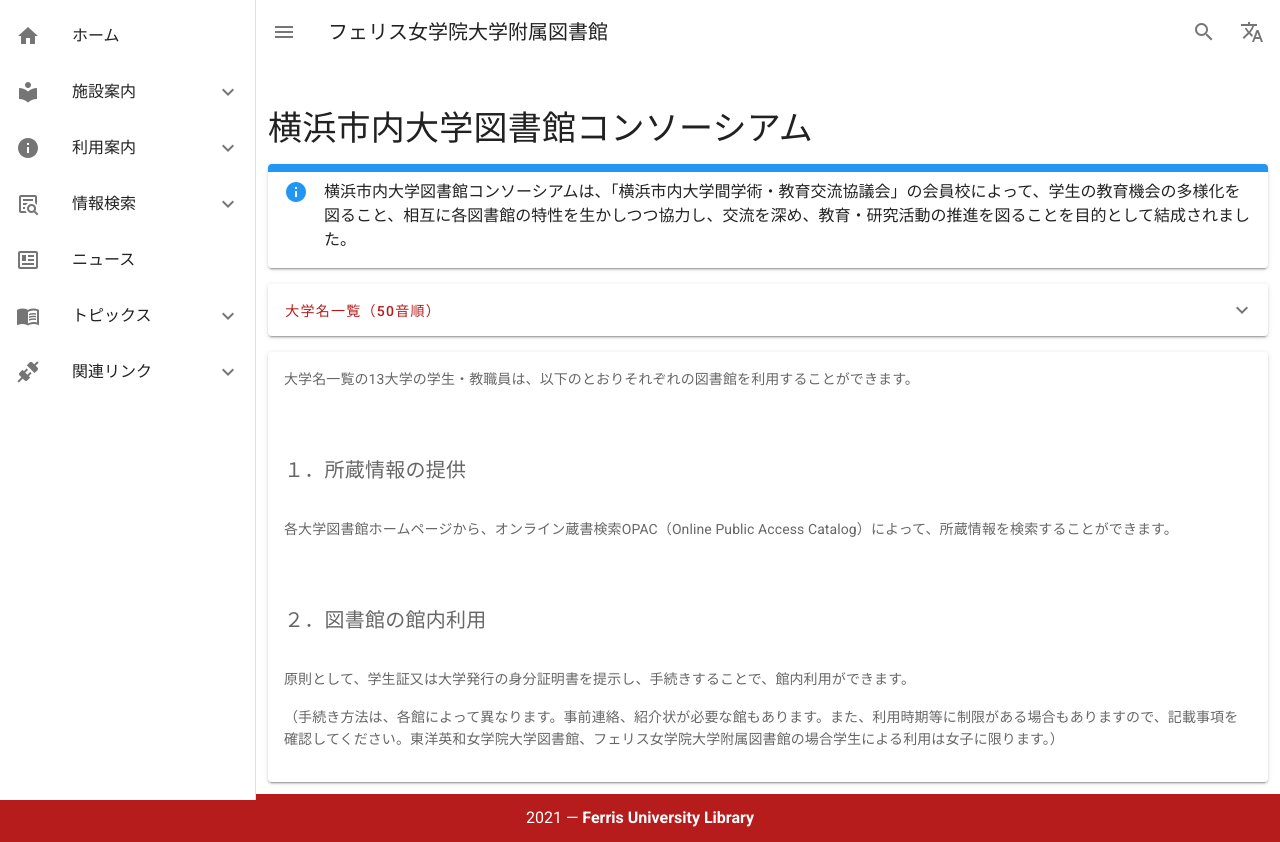
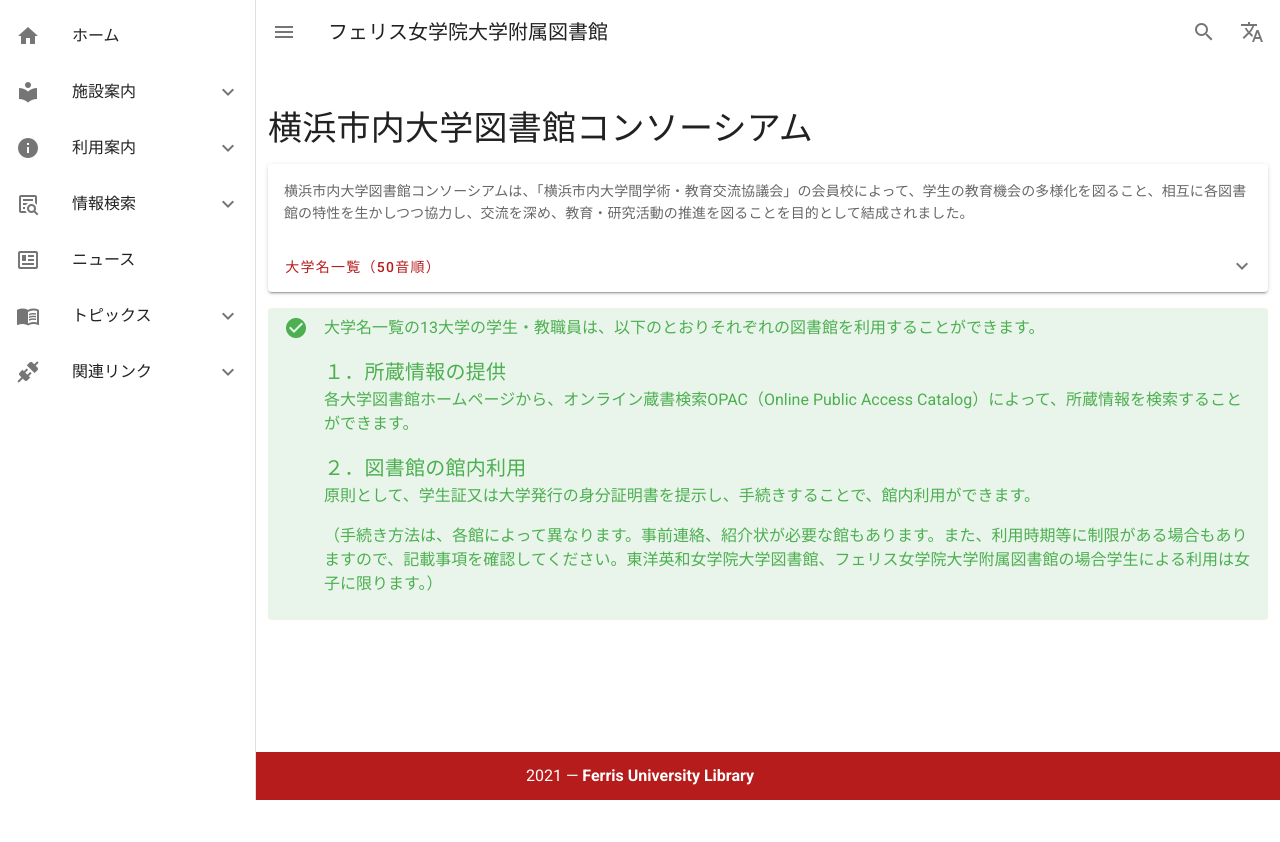
Before and after one commit to shu-saginoya/ferris-library, a Nuxt app: page /consortium in a window 1280 px wide. After the commit the page ends 800 px from the top, so only its background shows below. Built offline with nearby package versions, Linux system fonts and the light colour scheme.

Commit message:
コンソーシアムページの修正

```diff
--- a/pages/consortium.vue
+++ b/pages/consortium.vue
@@ -1,10 +1,10 @@
 <template>
   <v-container>
     <base-page-title>横浜市内大学図書館コンソーシアム</base-page-title>
-    <v-alert border="top" colored-border type="info" elevation="2">
+    <v-card>
+      <v-card-text>
         横浜市内大学図書館コンソーシアムは、「横浜市内大学間学術・教育交流協議会」の会員校によって、学生の教育機会の多様化を図ること、相互に各図書館の特性を生かしつつ協力し、交流を深め、教育・研究活動の推進を図ることを目的として結成されました。
-    </v-alert>
-    <v-card>
+      </v-card-text>
       <v-card-actions @click="show = !show">
         <v-btn color="primary" text> 大学名一覧（50音順） </v-btn>
         <v-spacer></v-spacer>
@@ -18,7 +18,15 @@
           <v-list>
             <template v-for="(item, i) in items">
               <template v-if="item.url">
-                <v-list-item :key="i" link @click="snackbar = true, university = item.name, file = item.url">
+                <v-list-item
+                  :key="i"
+                  link
+                  @click="
+                    ;(snackbar = true),
+                      (university = item.name),
+                      (file = item.url)
+                  "
+                >
                   <v-list-item-content>
                     <v-list-item-title v-text="item.name"></v-list-item-title>
                   </v-list-item-content>
@@ -48,35 +56,32 @@
       {{ university }}のPDFファイルを開きますか？
 
       <template #action="{ attrs }">
-        <v-btn :href="file" target="_blank"
+        <v-btn class="mx-3" :href="file" target="_blank"
           >はい<v-icon right>mdi-download</v-icon></v-btn
         >
-        <v-btn color="red" text v-bind="attrs" @click="snackbar = false">
-          Close
+        <v-btn icon v-bind="attrs" @click="snackbar = false">
+          <v-icon>mdi-close</v-icon>
         </v-btn>
       </template>
     </v-snackbar>
 
-    <v-card class="mt-4">
-      <v-card-text>
+    <v-alert dense text type="success" class="mt-4">
+      <p>
         大学名一覧の13大学の学生・教職員は、以下のとおりそれぞれの図書館を利用することができます。
-      </v-card-text>
-      <v-card-text class="text-h6 pt-12">１．所蔵情報の提供</v-card-text>
-      <v-card-text
-        >各大学図書館ホームページから、オンライン蔵書検索OPAC（Online Public
-        Access
-        Catalog）によって、所蔵情報を検索することができます。</v-card-text
-      >
-      <v-card-text class="text-h6 pt-12">２．図書館の館内利用</v-card-text>
-      <v-card-text>
+      </p>
+      <div class="text-h6">１．所蔵情報の提供</div>
+      <p>
+        各大学図書館ホームページから、オンライン蔵書検索OPAC（Online Public
+        Access Catalog）によって、所蔵情報を検索することができます。
+      </p>
+      <div class="text-h6">２．図書館の館内利用</div>
       <p>
         原則として、学生証又は大学発行の身分証明書を提示し、手続きすることで、館内利用ができます。
       </p>
       <p>
         （手続き方法は、各館によって異なります。事前連絡、紹介状が必要な館もあります。また、利用時期等に制限がある場合もありますので、記載事項を確認してください。東洋英和女学院大学図書館、フェリス女学院大学附属図書館の場合学生による利用は女子に限ります。）
       </p>
-      </v-card-text>
-    </v-card>
+    </v-alert>
   </v-container>
 </template>
 
```
Lines whose indentation alone changed are shown as unchanged.
